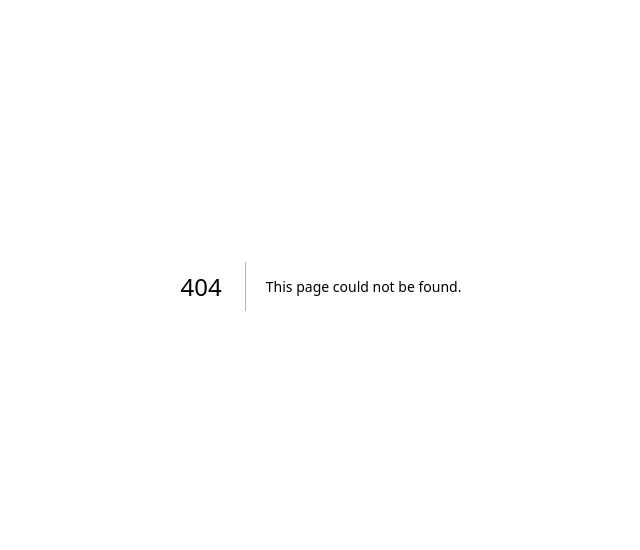
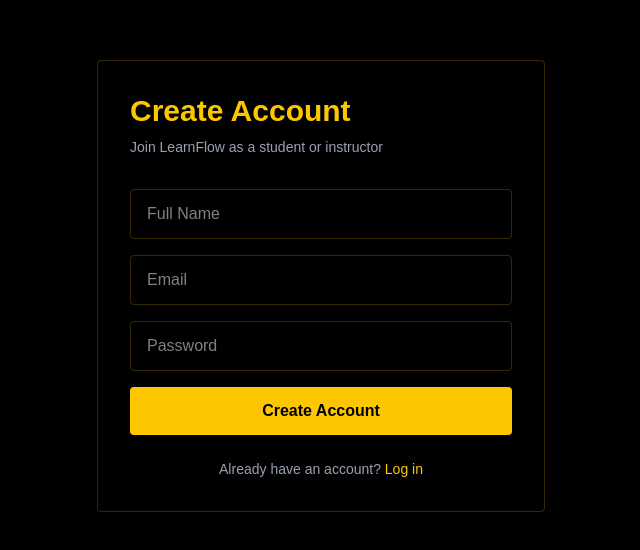
Before and after one commit to mahdouvha/learnflow, a Next.js app: page /signup in a window 1280 px wide. Before the commit this address had no page. Shown: the part 114-664 px from the top of the page, without its empty margins (319-959 px from the left). Built offline with nearby package versions, Linux system fonts and the light colour scheme.

Commit message:
add login and signup pages

```diff
--- a/app/components/Navbar.tsx
+++ b/app/components/Navbar.tsx
@@ -1,11 +1,12 @@
-export default function Navbar(){
-    return(
+export default function Navbar() {
+  return (
     <nav className="bg-black border-b border-yellow-400/20 px-8 py-4 flex justify-between items-center">
-            <span className="text-yellow-400 text-2xl font-bold">LearnFlow</span>
-            <div className="flex gap-6">
+      <a href="/" className="text-yellow-400 text-2xl font-bold">LearnFlow</a>
+      <div className="flex gap-6 items-center">
         <a href="#" className="text-white text-sm hover:text-yellow-400">Courses</a>
         <a href="#" className="text-white text-sm hover:text-yellow-400">Teach</a>
-                <a href="#" className="bg-yellow-400 text-black px-4 py-2 text-sm font-bold rounded">Sign up </a>
+        <a href="/login" className="text-white text-sm hover:text-yellow-400">Log In</a>
+        <a href="/signup" className="bg-yellow-400 text-black px-4 py-2 text-sm font-bold rounded">Sign Up</a>
       </div>
     </nav>
   )
--- /dev/null
+++ b/app/login/page.tsx
@@ -0,0 +1,20 @@
+export default function LoginPage(){
+    return(
+            <main className="bg-black min-h-screen flex items-center justify-center px-4">
+      <div className="border border-yellow-400/20 rounded p-8 w-full max-w-md">
+        <h1 className="text-yellow-400 text-3xl font-bold mb-2">Welcome Back</h1>
+        <p className="text-gray-400 text-sm mb-8">Log in to your LearnFlow account</p>
+        <div className="flex flex-col gap-4">
+          <input type="email" placeholder="Email" className="bg-transparent border border-yellow-400/20 text-white px-4 py-3 rounded outline-none focus:border-yellow-400" />
+          <input type="password" placeholder="Password" className="bg-transparent border border-yellow-400/20 text-white px-4 py-3 rounded outline-none focus:border-yellow-400" />
+          <button className="bg-yellow-400 text-black font-bold py-3 rounded hover:bg-yellow-300">
+            Log In
+          </button>
+        </div>
+        <p className="text-gray-400 text-sm text-center mt-6">
+          Don't have an account? <a href="/signup" className="text-yellow-400">Sign up</a>
+        </p>
+      </div>
+    </main>
+    )
+}
--- /dev/null
+++ b/app/signup/page.tsx
@@ -0,0 +1,22 @@
+export default function SignupPage(){
+    return(
+            <main className="bg-black min-h-screen flex items-center justify-center px-4">
+      <div className="border border-yellow-400/20 rounded p-8 w-full max-w-md">
+        <h1 className="text-yellow-400 text-3xl font-bold mb-2">Create Account</h1>
+        <p className="text-gray-400 text-sm mb-8">Join LearnFlow as a student or instructor</p>
+        <div className="flex flex-col gap-4">
+          <input type="text" placeholder="Full Name" className="bg-transparent border border-yellow-400/20 text-white px-4 py-3 rounded outline-none focus:border-yellow-400" />
+          <input type="email" placeholder="Email" className="bg-transparent border border-yellow-400/20 text-white px-4 py-3 rounded outline-none focus:border-yellow-400" />
+          <input type="password" placeholder="Password" className="bg-transparent border border-yellow-400/20 text-white px-4 py-3 rounded outline-none focus:border-yellow-400" />
+          <button className="bg-yellow-400 text-black font-bold py-3 rounded hover:bg-yellow-300">
+            Create Account
+          </button>
+        </div>
+        <p className="text-gray-400 text-sm text-center mt-6">
+          Already have an account? <a href="/login" className="text-yellow-400">Log in</a>
+        </p>
+      </div>
+    </main>
+
+    )
+}
```
Lines whose indentation alone changed are shown as unchanged.
